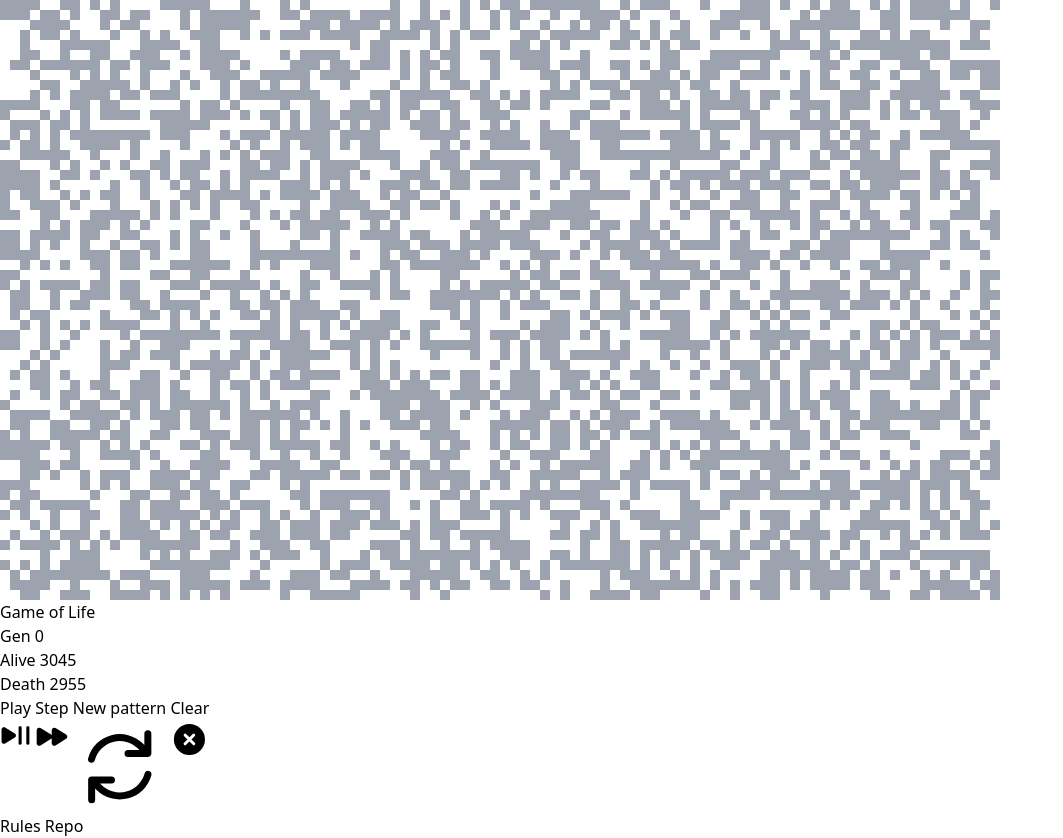
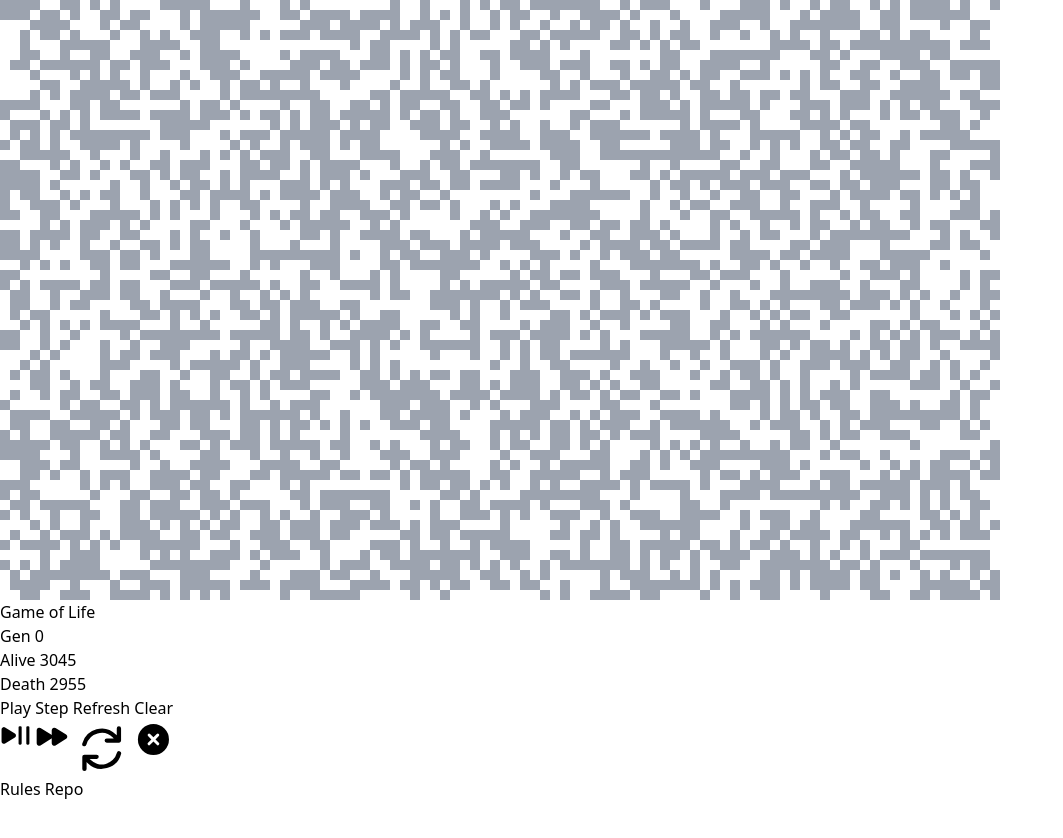
Before and after one commit to qhungg289/game-of-life, a Svelte app: page / in a window 1280 px wide. Shown: the whole page, without its empty margins (0-1063 px from the left). After the commit the page ends 801 px from the top, so only its background shows below. Built offline with nearby package versions, Linux system fonts and the light colour scheme.

Commit message:
Update App.svelte

```diff
--- a/src/App.svelte
+++ b/src/App.svelte
@@ -190,7 +190,7 @@
 					generateNewPattern();
 					draw();
 				}}
-				>New pattern <svg
+				>Refresh <svg
 					xmlns="http://www.w3.org/2000/svg"
 					viewBox="0 0 20 20"
 					fill="currentColor"
```
